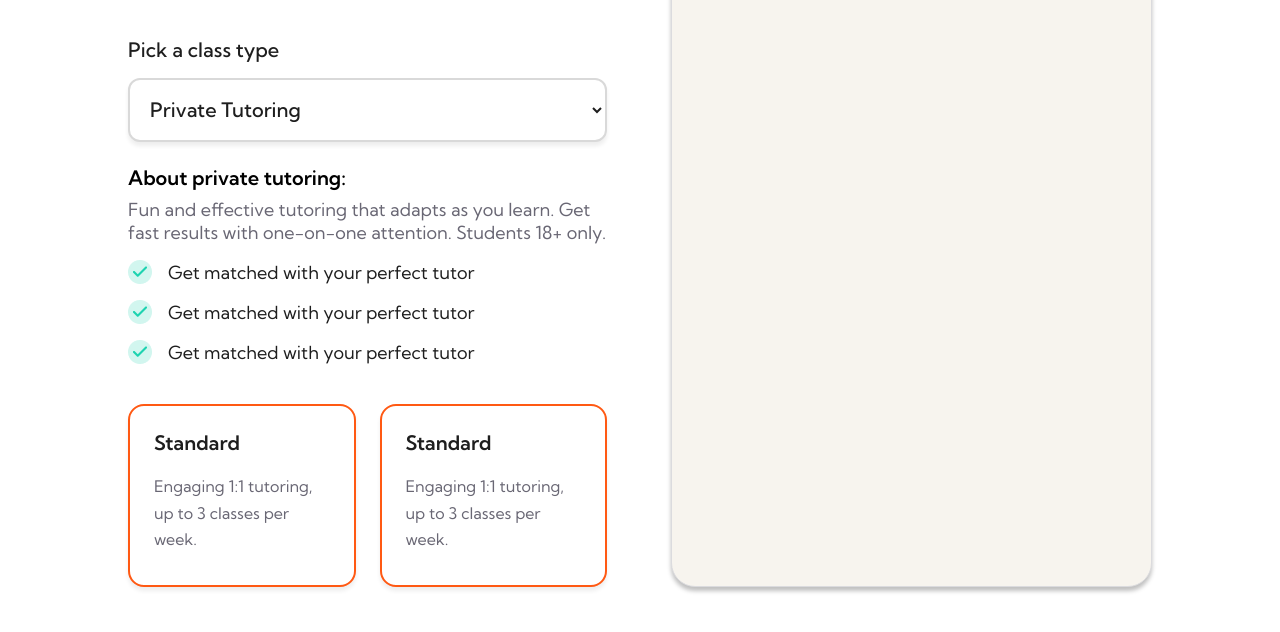
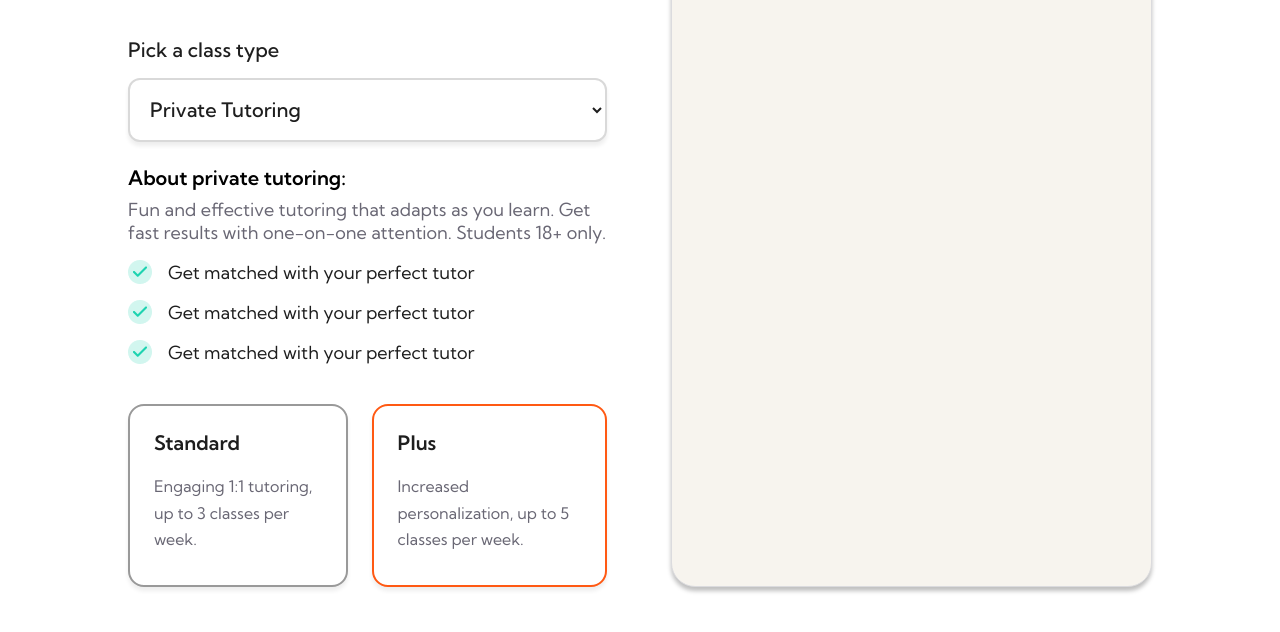
Before and after one commit to EligibleDev/spanish_vip, a plain HTML site: page index.html in a window 1280 px wide. Shown: the part 212-844 px from the top of the page. Drawn offline with Linux system fonts and the light colour scheme.

Commit message:
basic left side done

```diff
--- a/index.html
+++ b/index.html
@@ -61,17 +61,17 @@
                     </div>
 
                     <div class="membership-tier">
-                        <button class="tier active">
+                        <button class="">
                             <h5>Standard</h5>
                             <p class="p3">
                                 Engaging 1:1 tutoring, up to 3 classes per week.
                             </p>
                         </button>
 
-                        <button class="tier active">
-                            <h5>Standard</h5>
+                        <button class="active">
+                            <h5>Plus</h5>
                             <p class="p3">
-                                Engaging 1:1 tutoring, up to 3 classes per week.
+                                Increased personalization, up to 5 classes per week.
                             </p>
                         </button>
                     </div>
@@ -82,6 +82,6 @@
         </section>
 
         <!-- scripts -->
-        <link rel="stylesheet" href="./script.js" />
+        <script src="./script.js"></script>
     </body>
 </html>
--- a/script.js
+++ b/script.js
@@ -0,0 +1,9 @@
+const tierButton = document.querySelectorAll(".membership-tier button");
+
+tierButton.forEach((button) => {
+    button.addEventListener("click", function () {
+        tierButton.forEach((btn) => btn.classList.remove("active"));
+
+        this.classList.add("active");
+    });
+});
--- a/style.css
+++ b/style.css
@@ -203,16 +203,21 @@ section.pricing {
     color: #696774;
     background: #ffffff;
     padding: 1.5rem;
+    border: 2px solid #999999;
     padding-bottom: 2rem;
-    border: 2px solid #ff5913;
     box-shadow: 0px 4px 4px rgba(0, 0, 0, 0.07);
     border-radius: 16px;
+    cursor: pointer;
 }
 
-.membership-tier h5 {
+.membership-tier button h5 {
     margin-bottom: 1rem;
     line-height: inherit;
     color: #1e1e1e;
+}
+
+.membership-tier button.active {
+    border: 2px solid #ff5913;
 }
 
 /* pricing right */
```
